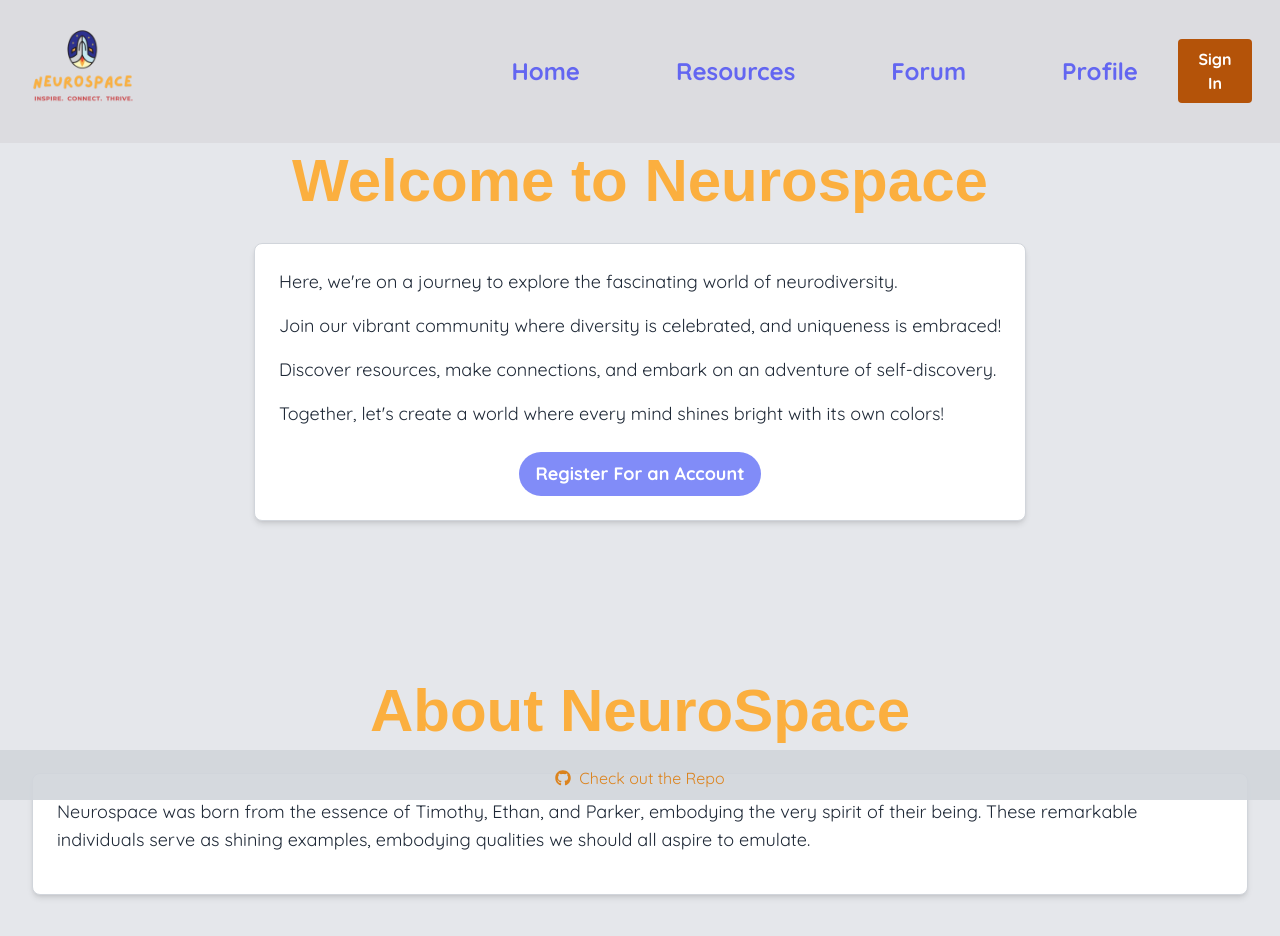
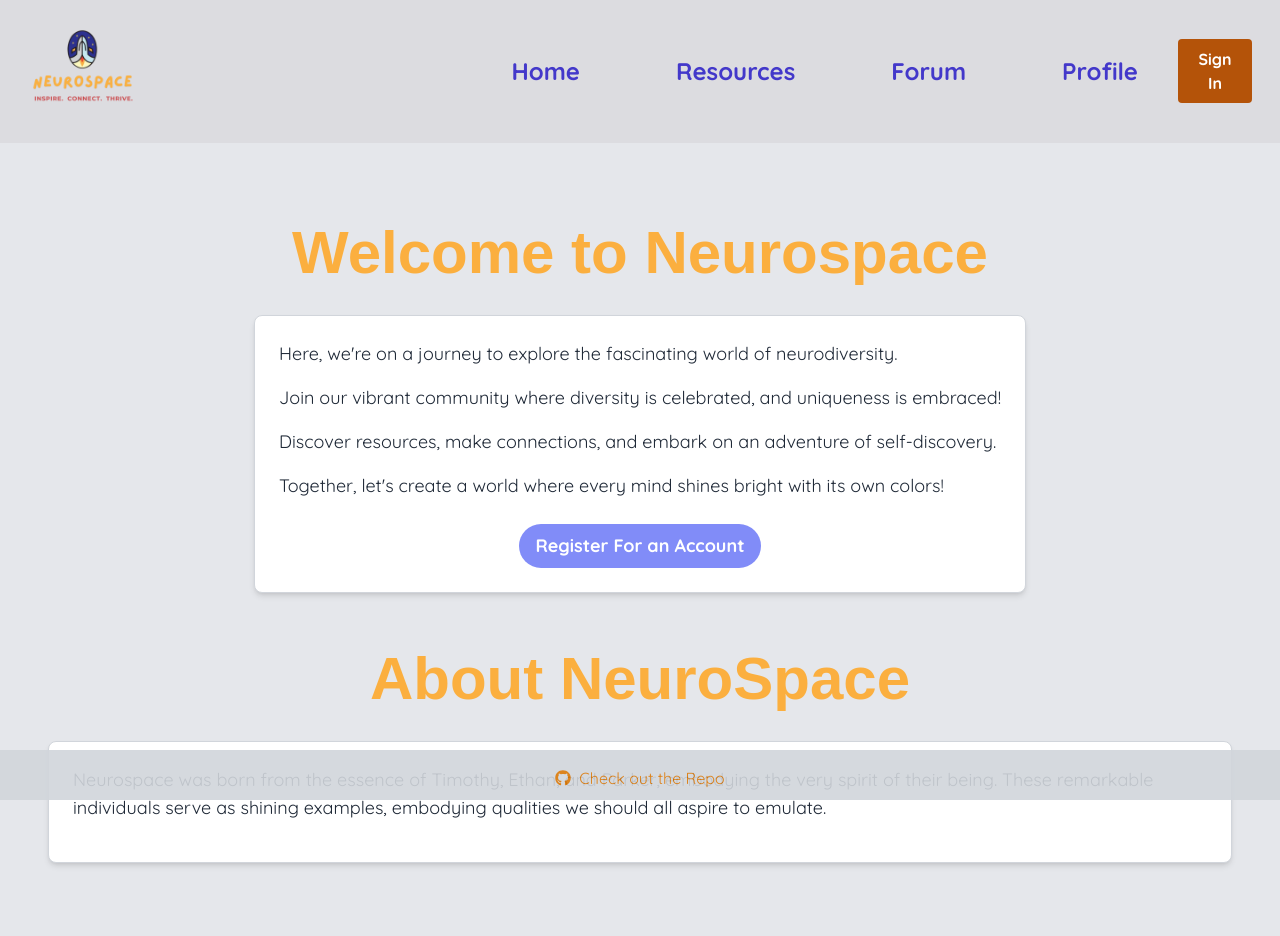
Before and after one commit to MonBoza/NeuroSpace, a React (Vite) app in the folder frontend/: page / in a window 1280 px wide. Shown: the top 936 px of the page. Built offline with nearby package versions, Linux system fonts and the light colour scheme; a web font is replaced by a local one.

Commit message:
Fix formatting and styling issues in frontend components

```diff
--- a/frontend/src/Components/EditProfileForm.jsx
+++ b/frontend/src/Components/EditProfileForm.jsx
@@ -1,10 +1,11 @@
 import React, { useState } from 'react';
+import axios from 'axios';
 
 const EditProfileForm = ({ userProfile, onSubmit }) => {
+  const userName = localStorage.getItem('username');
   const [formData, setFormData] = useState({
-    bio: userProfile.bio,
-
-   profile_pic: userProfile.profile_pic
+    bio: userProfile?.bio || '',
+    profile_pic: userProfile?.profile_pic || '',
   });
 
   const handleChange = (e) => {
@@ -12,31 +13,52 @@
     setFormData({ ...formData, [name]: value });
   };
 
-  const handleSubmit = (e) => {
+  const handleSubmit = async (e) => {
     e.preventDefault();
+    try {
 
-    onSubmit(formData);
-  };
+      const response = await axios.post(`http://127.0.0.1:8000/userprofile/${userName}/`, formData, {
+      headers: {
+        Authorization: `Token ${localStorage.getItem('token')}`, // Add authorization token
+      },
+    });
+    // Call the onSubmit callback function with the updated profile data
+    onSubmit(response.data); // Make sure this is being called correctly
+  } catch (error) {
+    console.error('Error updating profile:', error);
+  }
+};
 
   return (
+    <div className="flex justify-center items-center h-screen">
+      <div className="bg-white rounded-lg shadow-md p-8">
     <form onSubmit={handleSubmit}>
-      <div className="mb-4">
+      <div className="mb-4 ">
         <label htmlFor="bio" className="block text-sm font-semibold mb-1">Bio</label>
         <textarea
-          id="bio"
           name="bio"
+           className="border border-gray-300 rounded-md px-4 py-2 mb-2"
+           placeholder="Bio"
           value={formData.bio}
           onChange={handleChange}
-          className="w-full border rounded-md p-2"
+
           rows="4"
         />
       </div>
-      <div>
-        <img></img>
+      <div className="mb-4">
+        <br/>
+        <input
+          className="border border-gray-300 rounded-md px-4 py-2 mb-2"
+          type="file"
+          onChange={(e) => setFormData({ ...formData, profile_pic: e.target.files[0] })}
+        />
+        <br/>
       </div>
-
       <button type="submit" className="bg-blue-500 hover:bg-blue-700 text-white font-bold py-2 px-4 rounded">Save Changes</button>
     </form>
+    </div>
+    </div>
+
   );
 };
 
--- a/frontend/src/Components/Forum/CommentForm.jsx
+++ b/frontend/src/Components/Forum/CommentForm.jsx
@@ -1,10 +1,12 @@
 import React, { useState } from 'react';
 import axios from 'axios';
+import { useNavigate } from 'react-router-dom';
 
 function CommentForm({ forumId }) {
   const [content, setContent] = useState('');
   const [errorMessage, setErrorMessage] = useState('');
   const [successMessage, setSuccessMessage] = useState('');
+  const navigate = useNavigate();
 
 
   const handleSubmit = async (e) => {
--- a/frontend/src/Components/Forum/ForumDetail.jsx
+++ b/frontend/src/Components/Forum/ForumDetail.jsx
@@ -11,7 +11,7 @@
   const [error, setError] = useState('');
   const storedUserName = localStorage.getItem('username');
   const userProfile = localStorage.getItem('userProfile');
-  console.log(forumId);
+
   const navigate = useNavigate();
   useEffect(() => {
     const fetchForumDetails = async () => {
--- a/frontend/src/Components/Forum/ForumList.jsx
+++ b/frontend/src/Components/Forum/ForumList.jsx
@@ -30,11 +30,12 @@
           headers: {
             Authorization: `Token ${token}`,
           },
-          params: {
-            ordering: '-created_at',
-          },
         });
-        setForums(response.data);
+        const sortedForums = response.data.sort((a, b) => {
+          return new Date(b.created_at) - new Date(a.created_at);
+        });
+        setForums(sortedForums);
+
       } catch (error) {
         console.error('Error fetching forum list:', error);
         setError('There was a problem fetching the forum list.');
@@ -57,7 +58,7 @@
       ) : (
         <div className="flex flex-col top-3 items-center space-y-6">
           <button
-            className="bg-blue-500 hover:bg-blue-700 text-white font-bold py-4 px-4 rounded focus:outline-none focus:shadow-outline mb-4"
+            className="bg-amber-500 hover:bg-amber-600 text-white font-bold py-4 px-4 rounded focus:outline-none focus:shadow-outline mb-4"
             onClick={() => window.location.href = '/topicform'}
           >
             Create Your Own Thread
@@ -94,5 +95,3 @@
 }
 
 export default ForumList;
-
-//  work on getting the profile pic to display in comments :) and in forum list. I accidentally made it show logged in users profile pic in all comments.
--- a/frontend/src/Components/Header.jsx
+++ b/frontend/src/Components/Header.jsx
@@ -61,16 +61,16 @@
         </div>
         <ul className="hidden lg:flex items-center space-x-4">
           <li>
-            <a href="/" className="text-2xl text-indigo-500 px-10 font-bold">Home</a>
+            <a href="/" className="text-2xl text-indigo-700 px-10 font-bold">Home</a>
           </li>
           <li>
-            <a href="/resources" className="text-2xl text-indigo-500 px-10 font-bold">Resources</a>
+            <a href="/resources" className="text-2xl text-indigo-700 px-10 font-bold">Resources</a>
           </li>
           <li>
-            <a href="/ForumList" className="text-2xl text-indigo-500 px-10 font-bold">Forum</a>
+            <a href="/ForumList" className="text-2xl text-indigo-700 px-10 font-bold">Forum</a>
           </li>
           <li>
-            <a href="/userprofile" className="text-2xl text-indigo-500 px-10 font-bold">Profile</a>
+            <a href="/userprofile" className="text-2xl text-indigo-700 px-10 font-bold">Profile</a>
           </li>
         </ul>
         {isAuthenticated && userProfile && (
--- a/frontend/src/Components/Home.jsx
+++ b/frontend/src/Components/Home.jsx
@@ -16,7 +16,7 @@
   return (
     <>
       <div className="min-h-screen flex flex-col justify-between items-center bg-gray-200 p-8 relative">
-        <div className="absolute top-2  mb-auto">
+        <div className="mt-auto">
           <h1 className="text-6xl font-bold text-center mb-8">
             Welcome to Neurospace {userName? userName : ""}
           </h1>
@@ -45,8 +45,7 @@
             </button>
           </div>
         </div>
-        <div className="absolute bottom-0 left-0 mt-auto">
-          <div className="p-8 mb-4">
+        <div className="mb-8 px-4 mt-10 py-4">
           <h1 className="text-6xl font-bold text-center mb-8">
             About NeuroSpace
           </h1>
@@ -60,7 +59,6 @@
           </div>
         </div>
       </div>
-      </div>
     </>
   );
 };
--- a/frontend/src/Components/Register.jsx
+++ b/frontend/src/Components/Register.jsx
@@ -35,7 +35,8 @@
   };
 
   return (
-    <div className="container mx-auto">
+    <div className="flex justify-center items-center h-screen">
+      <div className="bg-white rounded-lg shadow-md p-8">
       <h1 className="text-2xl font-bold mb-4">Register For an Account</h1>
       <form>
         <input
@@ -79,6 +80,7 @@
       <button className="bg-blue-500  mb-2 hover:bg-blue-700 text-white font-bold py-2 px-4 rounded" onClick={() => navigate('/signin')}>Already a member? Sign In</button>
       <p>{registerMessage}</p>
     </div>
+  </div>
   );
 };
 
```
Lines whose indentation alone changed are shown as unchanged.
